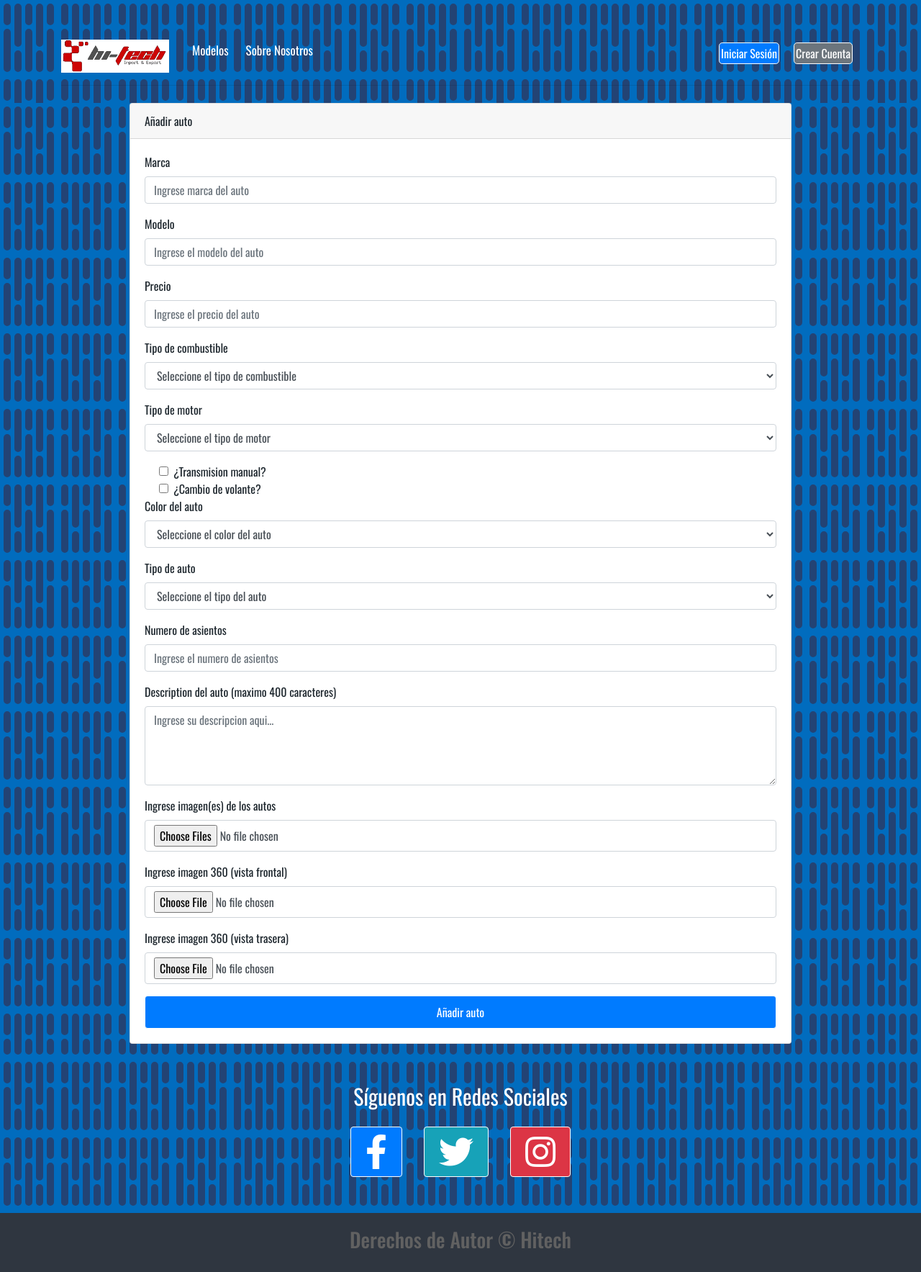
After one commit to LucianoMartinez21/Hitech, a Django app: template pagina/templates/add-car.html in a window 1280 px wide. The commit adds this page. Shown: the whole page at 72% size. Run offline with Django 4.2, Linux system fonts and the light colour scheme; the template is opened without the code that fills it, so the values that code supplies are empty; some libraries are stand-ins or nearby versions.

Commit message:
Cambio de valores en Automovil y pagina de añadir autos

```diff
--- /dev/null
+++ b/pagina/templates/add-car.html
@@ -0,0 +1,122 @@
+{% extends 'base.html' %}
+
+{% block content %}
+<div class="body-login">
+    <div class="container mt-4">
+        <div class="row justify-content-center">
+            <div class="col-md-10">
+                <div class="card">
+                    <div class="card-header">
+                        Añadir auto
+                    </div>
+                    <div class="card-body">
+                        <form>
+                            <div class="form-group">
+                                <label for="marca">Marca</label>
+                                <input type="text" class="form-control" id="marca" placeholder="Ingrese marca del auto" required>
+                            </div>
+                            <div class="form-group">
+                                <label for="modelo">Modelo</label>
+                                <input type="text" class="form-control" id="modelo" placeholder="Ingrese el modelo del auto" required>
+                            </div>
+                            <!--
+                            <div class="form-group">
+                                <label for="yearDropdown" class="form-label">Select Year:</label>
+                                <select class="form-select" id="yearDropdown">
+                                    <option selected disabled>Select a year</option>
+                                </select>
+                            </div>
+                            -->
+                            <div class="form-group">
+                                <label for="precio">Precio</label>
+                                <input type="number" class="form-control" id="precio" placeholder="Ingrese el precio del auto" required>
+                            </div>
+                            <div class="form-group">
+                                <label for="combustible">Tipo de combustible</label>
+                                <select class="form-control" id="combustible" required>
+                                    <option selected disabled>Seleccione el tipo de combustible</option>
+                                    <option value="1">93</option>
+                                    <option value="2">95</option>
+                                    <option value="3">97</option>
+                                    <option value="4">Petrolero</option>
+                                </select>
+                            </div>
+                            <div class="form-group">
+                                <label for="motor">Tipo de motor</label>
+                                <select class="form-control" id="motor" required>
+                                    <option selected disabled>Seleccione el tipo de motor</option>
+                                    <option value='1'>Tipo V</option>
+                                    <option value='2'>Tipo W</option>
+                                    <option value='3'>Cilindro opuesto</option>
+                                    <option value='4'>Electrico</option>
+                                </select>
+                            </div>
+                            <div class="form-check">
+                                <div class="form-check form-switch">
+                                    <input class="form-check-input" type="checkbox" id="transmision">
+                                    <label class="form-check-label" for="transmision">¿Transmision manual?</label>
+                                </div>
+                            </div>
+                            <div class="form-check">
+                                <div class="form-check form-switch">
+                                    <input class="form-check-input" type="checkbox" id="cambiovolante">
+                                    <label class="form-check-label" for="cambiovolante">¿Cambio de volante?</label>
+                                </div>
+                            </div>
+
+                            <div class="form-group">
+                                <label for="color">Color del auto</label>
+                                <select class="form-control" id="color" required>
+                                    <option selected disabled>Seleccione el color del auto</option>
+                                    <option value='1'>Rojo</option>
+                                    <option value='2'>Azul</option>
+                                    <option value='3'>Verde</option>
+                                    <option value='4'>Rosa</option>
+                                    <option value='5'>Blanco</option>
+                                    <option value='6'>Negro</option>
+                                </select>
+                            </div>
+
+                            <div class="form-group">
+                                <label for="tipoauto">Tipo de auto</label>
+                                <select class="form-control" id="tipoauto" required>
+                                    <option selected disabled>Seleccione el tipo del auto</option>
+                                    <option value='1'>Sedan</option>
+                                    <option value='2'>SUV</option>
+                                    <option value='3'>Deportivo</option>
+                                    <option value='4'>Hibrido</option>
+                                    <option value='5'>Electrico</option>
+                                    <option value='6'>Camion</option>
+                                </select>
+                            </div>
+
+                            <div class="form-group">
+                                <label for="asiento">Numero de asientos</label>
+                                <input type="number" class="form-control" id="asiento" placeholder="Ingrese el numero de asientos" required>
+                            </div>
+                            <div class="mb-3">
+                                <label for="descripcion" class="form-label">Description del auto (maximo 400 caracteres)</label>
+                                <textarea class="form-control" id="descripcion" rows="4" maxlength="400" placeholder="Ingrese su descripcion aqui..."></textarea>
+                                <!--<small class="form-text text-muted">Characters remaining: <span id="charCount">400</span></small>-->
+                            </div>
+                            <div class="mb-3">
+                                <label for="formFileMultiple" class="form-label">Ingrese imagen(es) de los autos</label>
+                                <input class="form-control" type="file" id="formFileMultiple" multiple>
+                            </div>
+                            <div class="mb-3">
+                                <label for="formFile" class="form-label">Ingrese imagen 360 (vista frontal)</label>
+                                <input class="form-control" type="file" id="formFile">
+                            </div>
+                            <div class="mb-3">
+                                <label for="formFile" class="form-label">Ingrese imagen 360 (vista trasera)</label>
+                                <input class="form-control" type="file" id="formFile">
+                            </div>
+                            <button type="submit" class="btn btn-primary btn-block">Añadir auto</button>
+                        </form>
+                    </div>
+                </div>
+            </div>
+        </div>
+    </div>
+</div>
+{% endblock %}
--- a/pagina/templates/signup.html
+++ b/pagina/templates/signup.html
@@ -34,9 +34,9 @@
                         <div class="form-group">
                             <label for="gender">Genero:</label>
                             <select class="form-control" id="gender" required>
-                                <option value="male">Masculino</option>
-                                <option value="female">Femenino</option>
-                                <option value="other">Otro</option>
+                                <option value="1">Masculino</option>
+                                <option value="2">Femenino</option>
+                                <option value="3">Otro</option>
                             </select>
                         </div>
                         <div class="form-group">
```
Also changed, not shown: pagina/models.py (+34 -5 lines).
